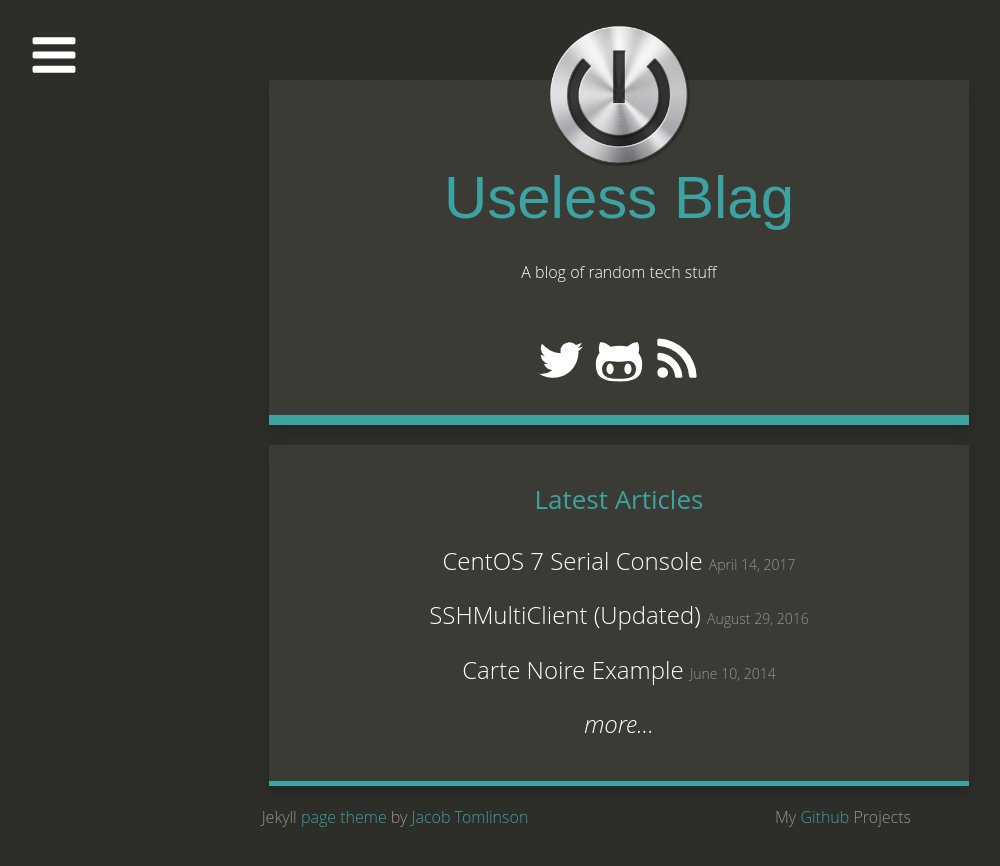
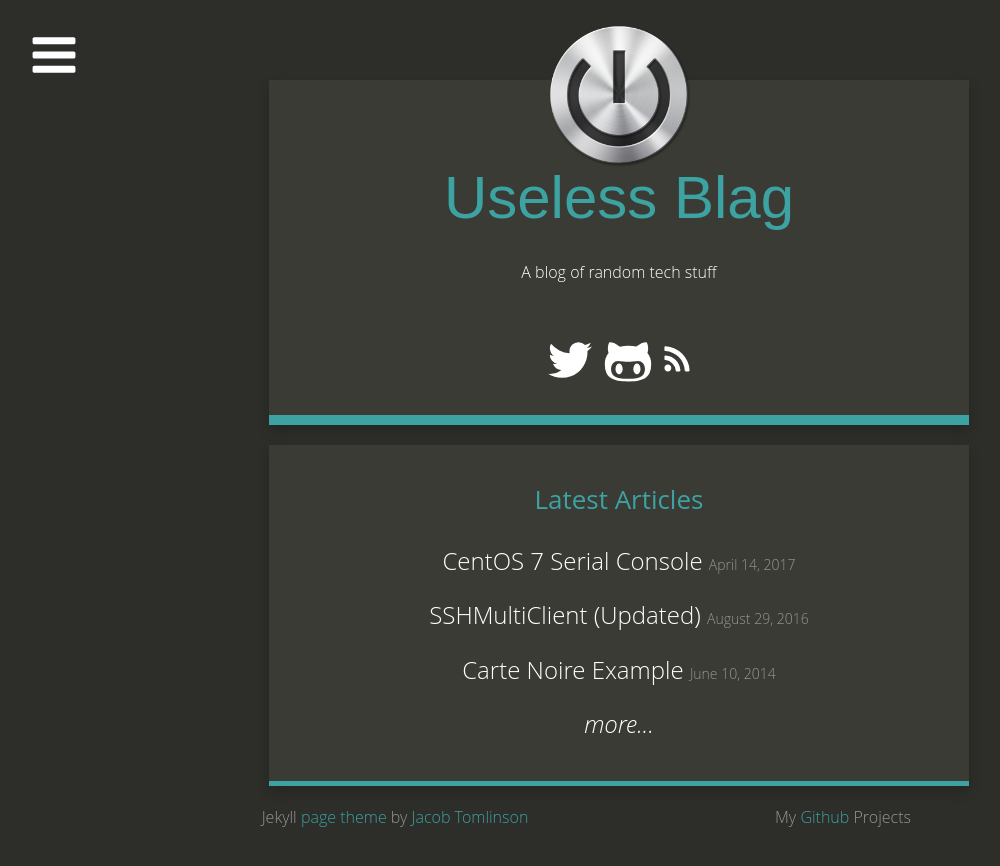
Before and after one commit to mrdaveanderson/mrdaveanderson.github.io, a Jekyll site: the page built from index.html, in a window 1280 px wide. Shown: the top 866 px of the page, without its empty margins (21-1021 px from the left). Built offline with Jekyll 4.4.1, drawn with Linux system fonts in a browser that asks for light colours; nearby versions of some CDN libraries.

Commit message:
removing font awesome

```diff
--- a/_includes/social_links.html
+++ b/_includes/social_links.html
@@ -5,5 +5,5 @@
 
   {% if site.twitter_username %}<a href="https://www.twitter.com/{{ site.twitter_username }}" target="_new"><img src="{{ site.baseurl }}/navicons/bird.svg" width="50" height="50"></a>{% endif %}
   {% if site.github_username %}<a href="https://github.com/{{ site.github_username }}" target="_new"><img src="{{ site.baseurl }}/navicons/github-alt.svg" width="50" height="50"></a>{% endif %}
-  <a href="{{ site.baseurl }}/feed.xml" target="_new"><img src="{{ site.baseurl }}/navicons/rss.svg" width="50" height="50"></a>
+  <a href="{{ site.baseurl }}/feed.xml" target="_new"><img src="{{ site.baseurl }}/navicons/rss.svg" width="32" height="32"></a>
 </p>
```
